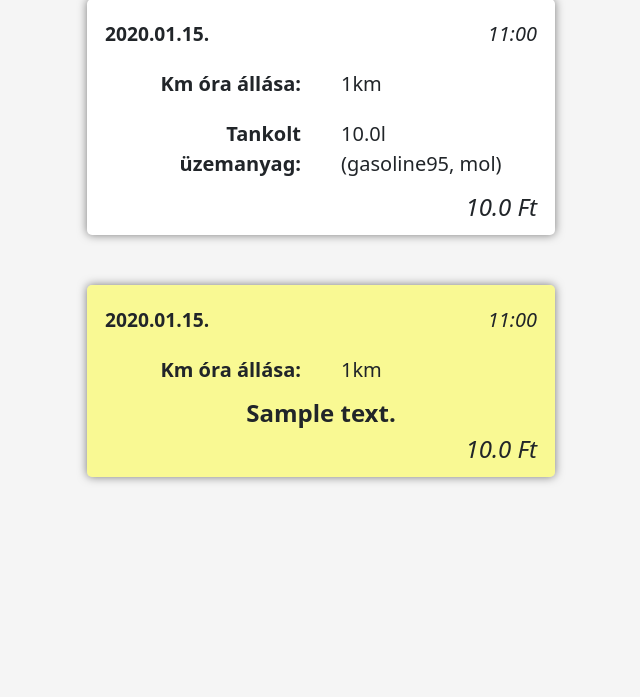
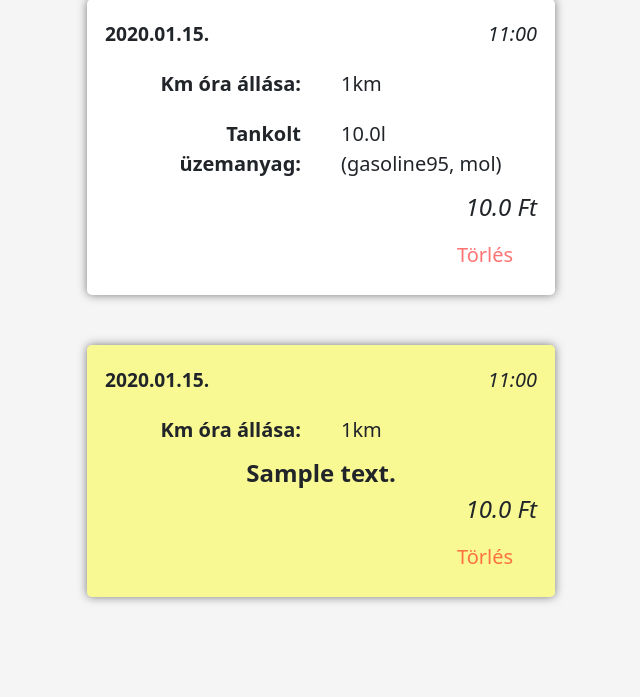
Before and after one commit to Cyri0/DjangoTankYou, a Django app: page /tank/ in a window 1280 px wide. Shown: the part 156-853 px from the top of the page, without its empty margins (319-959 px from the left). Before the commit the page ends 639 px from the top, so only its background shows below. Run offline with Django 3.2, Linux system fonts and the light colour scheme; tables that the repository leaves empty hold one stand-in row (values such as "Sample post"); some libraries are stand-ins or nearby versions.

```diff
--- a/tank_logic/urls.py
+++ b/tank_logic/urls.py
@@ -9,4 +9,5 @@ urlpatterns = [
     path('stat/', views.stat, name="stat-view"),
     path('service/', views.service, name="service-view"),
     path('save_service/', views.save_service, name="save_service"),
+    path('delete_event/<str:eventtype>/<int:id>', views.delete_event, name="delete_event"),
 ]
--- a/tank_logic/views.py
+++ b/tank_logic/views.py
@@ -69,3 +69,12 @@ def save_service(request):
         new_sevice_event.save()
         return redirect('history-view')
     return redirect('service-view')
+
+def delete_event(request, eventtype, id):
+    if eventtype == 'TankEvent':
+        removable_event = TankEvent.objects.filter(id=id)[0]
+        removable_event.delete()
+    elif eventtype == 'ServiceEvent':
+        removable_event = ServiceEvent.objects.filter(id=id)[0]
+        removable_event.delete()
+    return redirect('history-view')
--- a/templates/tank/base.html
+++ b/templates/tank/base.html
@@ -71,6 +71,10 @@
         height: 240px;
       }
 
+      h1{
+        text-align: center;
+        margin-top: 30vh;
+      }
 
     }
   </style>
--- a/templates/tank/history.html
+++ b/templates/tank/history.html
@@ -28,6 +28,24 @@
     .label{
       font-weight: bold;
       text-align: right;
+    }
+
+    .delete a {
+      color: rgba(255, 0, 0, 0.548);;
+      text-decoration:none;
+      padding: 15px;
+      transition: 1s;
+      float: right;
+      display: block;
+      width: 120px;
+      text-align: center;
+    }
+
+    .delete a:hover {
+      color: white;
+      text-decoration:none;
+      background-color: rgba(255, 0, 0, 0.6);
+      padding: 15px;
     }
 
     .price{
@@ -80,7 +98,10 @@
 {% endblock %}
 
 {% block main %}
-  <div id="previous-events" class="container">
+<div id="previous-events" class="container">
+  {% if events.0 == None %}
+  <h1>Még nincs egy eseményed sem!</h1>
+  {% else %}
     {% for event in events %}
     {% if event.to_class_name == 'TankEvent' %}
     <div class="event">
@@ -113,6 +134,12 @@
       <div class="row">
         <span class="price">{{ event.price_ft}} Ft</span>
       </div>
+      <div class="row delete">
+        <div class="col">
+          <a href="{% url 'delete_event' event.to_class_name event.id %}">Törlés</a>
+        </div>
+      </div>
+
     </div>
     {% else %}
       {% if event.to_class_name == 'ServiceEvent' %}
@@ -141,11 +168,17 @@
       <div class="row">
         <span class="price">{{ event.price_ft}} Ft</span>
       </div>
+      <div class="row delete">
+        <div class="col">
+          <a href="{% url 'delete_event' event.to_class_name event.id %}">Törlés</a>
+        </div>
+      </div>
     </div>
       {% endif %}
     {% endif %}
     {% endfor %}
   </div>
+  {% endif %}
 {% endblock %}
 
 {% block script %}
```
